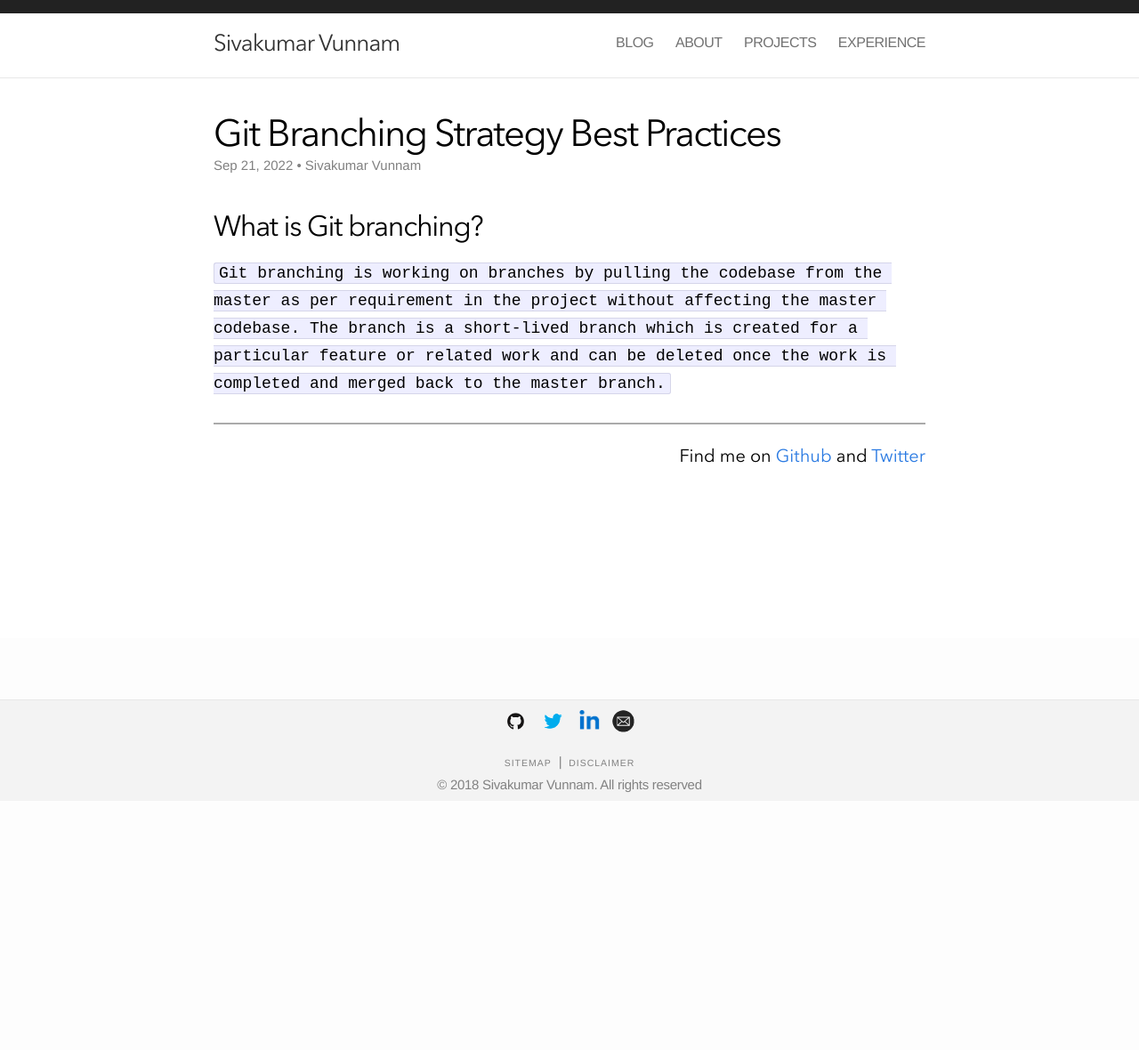
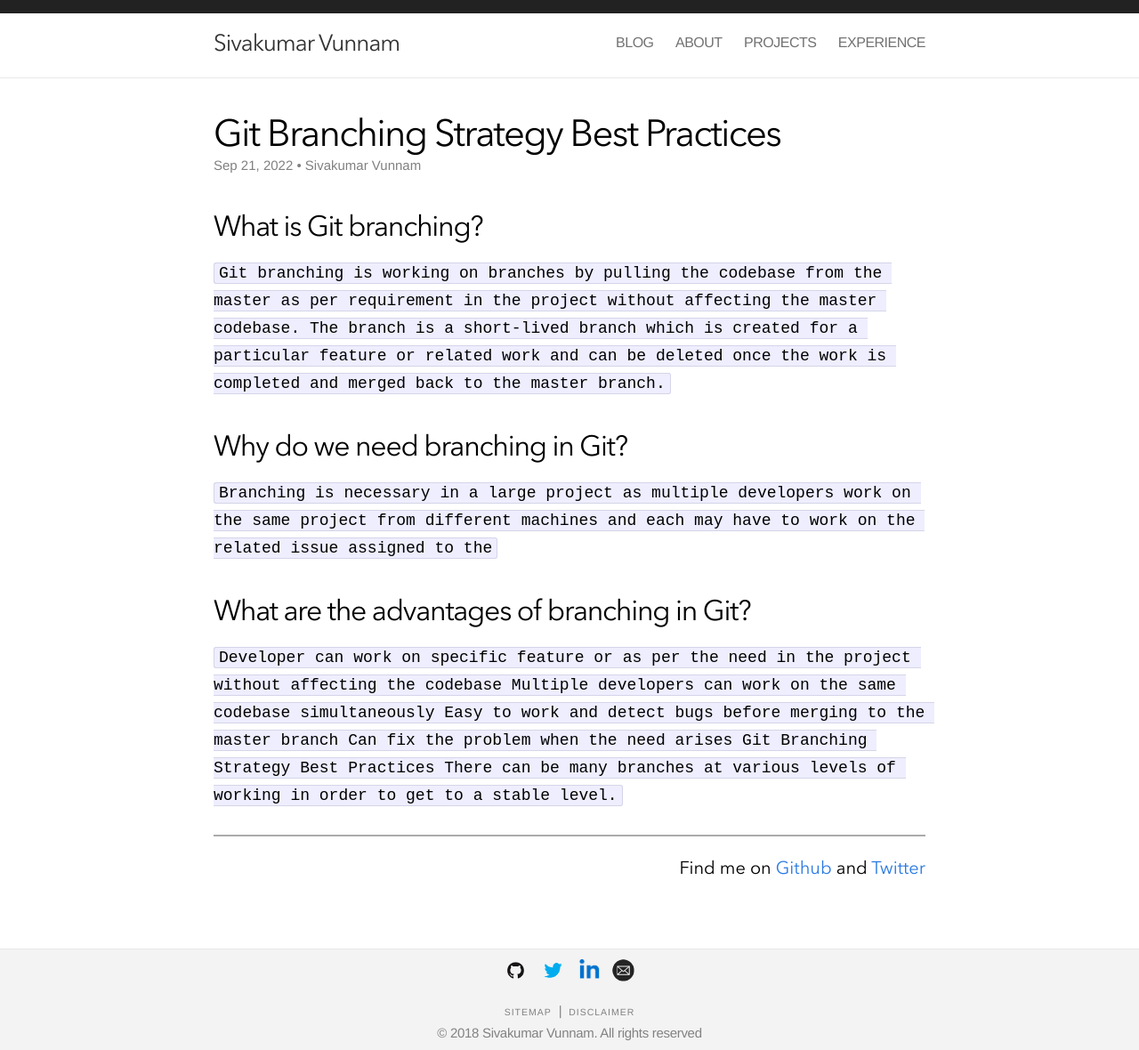
Before and after one commit to sivakumarvunnam/sivakumarvunnam.github.io, a Jekyll site: the page built from _posts/2022-09-21-Git-Branching-Strategy.md, in a window 1280 px wide. Shown: the whole page at 89% size. Built offline with Jekyll 4.4.1, drawn with Linux system fonts in a browser that asks for light colours; nearby versions of some CDN libraries; comment, search, counter and statistics services are not loaded; before the commit the page ends 900 px from its top, so only the background shows below that.

Commit message:
Update 2022-09-21-Git-Branching-Strategy.md

````diff
--- a/_posts/2022-09-21-Git-Branching-Strategy.md
+++ b/_posts/2022-09-21-Git-Branching-Strategy.md
@@ -10,3 +10,11 @@ draft: false
 What is Git branching?
 ---------------
 ```Git branching is working on branches by pulling the codebase from the master as per requirement in the project without affecting the master codebase. The branch is a short-lived branch which is created for a particular feature or related work and can be deleted once the work is completed and merged back to the master branch.```
+
+Why do we need branching in Git?
+---------------
+```Branching is necessary in a large project as multiple developers work on the same project from different machines and each may have to work on the related issue assigned to the```
+
+What are the advantages of branching in Git?
+---------------
+```Developer can work on specific feature or as per the need in the project without affecting the codebase Multiple developers can work on the same codebase simultaneously Easy to work and detect bugs before merging to the master branch Can fix the problem when the need arises Git Branching Strategy Best Practices There can be many branches at various levels of working in order to get to a stable level.```
````
